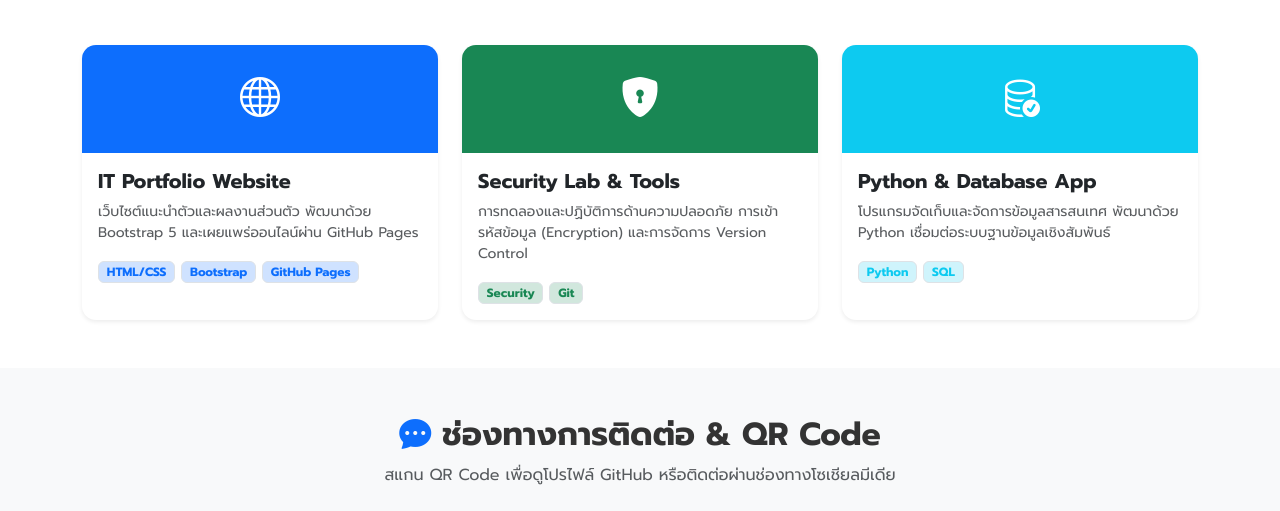
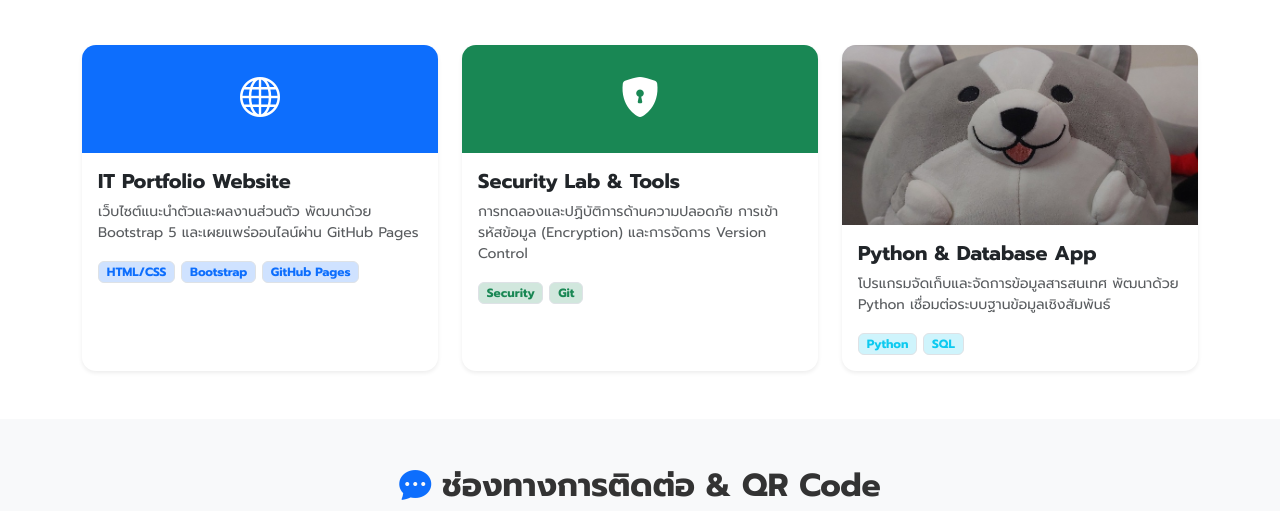
Before and after one commit to Chai503/it-portfolio, a plain HTML site: page index.html in a window 1280 px wide. Shown: the part 2257-2768 px from the top of the page. Drawn offline with nearby package versions, Linux system fonts and the light colour scheme.

Commit message:
Add project image to third project

```diff
--- a/index.html
+++ b/index.html
@@ -353,9 +353,7 @@
                 </div>
                 <div class="col-md-4">
                     <div class="card h-100 shadow-sm overflow-hidden">
-                        <div class="bg-info text-white p-4 text-center">
-                            <i class="bi bi-database-check fs-1"></i>
-                        </div>
+                        <img src="husky.jpg" class="card-img-top" alt="Project Image" style="height: 180px; object-fit: cover; object-position: center;">
                         <div class="card-body">
                             <h5 class="card-title fw-bold">Python & Database App</h5>
                             <p class="card-text text-muted small">โปรแกรมจัดเก็บและจัดการข้อมูลสารสนเทศ พัฒนาด้วย Python เชื่อมต่อระบบฐานข้อมูลเชิงสัมพันธ์</p>
```
Also changed, not shown: husky.jpg (added).
